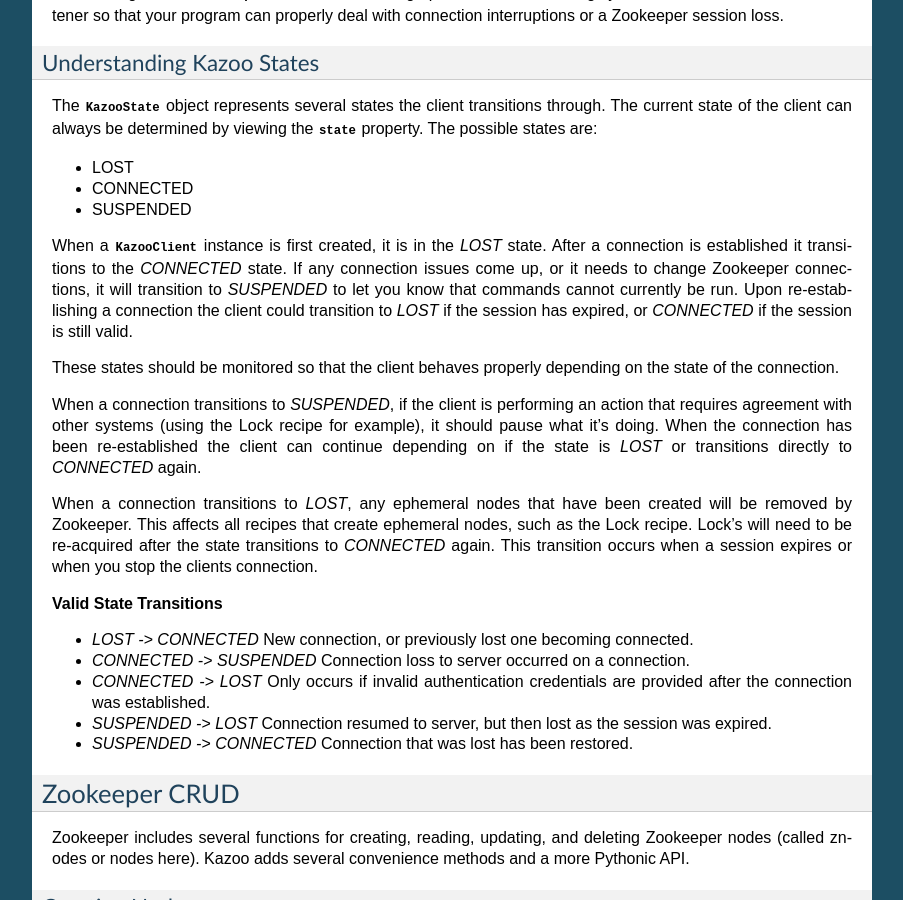
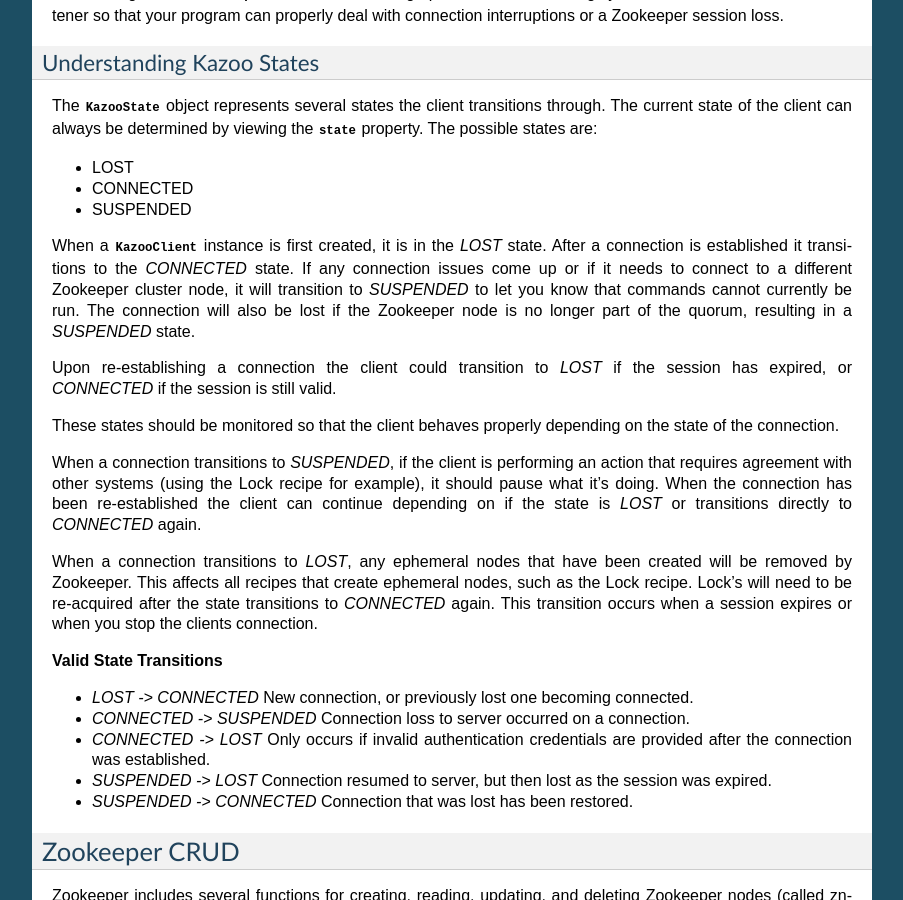
Before and after one commit to python-zk/kazoo, a Sphinx documentation site: the page built from docs/basic_usage.rst, in a window 1280 px wide and 900 px high, scrolled down 788 px. Shown: the whole window, without its empty margins (198-1101 px from the left). Built offline with Sphinx 7.4.7, drawn with Linux system fonts in a browser that asks for light colours.

Commit message:
Add note about quorum.

```diff
--- a/docs/basic_usage.rst
+++ b/docs/basic_usage.rst
@@ -69,11 +69,14 @@
 
 When a :class:`~kazoo.client.KazooClient` instance is first created, it is in
 the `LOST` state. After a connection is established it transitions to the
-`CONNECTED` state. If any connection issues come up, or it needs to change
-Zookeeper connections, it will transition to `SUSPENDED` to let you know that
-commands cannot currently be run. Upon re-establishing a connection the client
-could transition to `LOST` if the session has expired, or `CONNECTED` if the
-session is still valid.
+`CONNECTED` state. If any connection issues come up or if it needs to connect
+to a different Zookeeper cluster node, it will transition to `SUSPENDED` to let
+you know that commands cannot currently be run. The connection will also be
+lost if the Zookeeper node is no longer part of the quorum, resulting in a
+`SUSPENDED` state.
+
+Upon re-establishing a connection the client could transition to `LOST` if the
+session has expired, or `CONNECTED` if the session is still valid.
 
 These states should be monitored so that the client behaves properly depending
 on the state of the connection.
```
